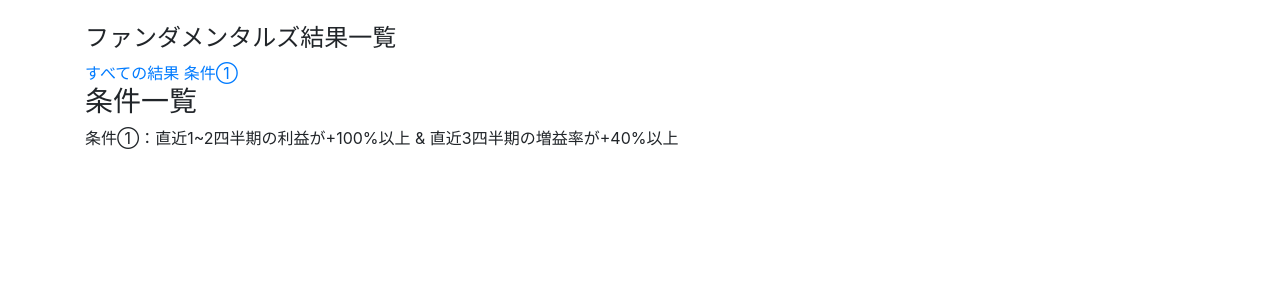
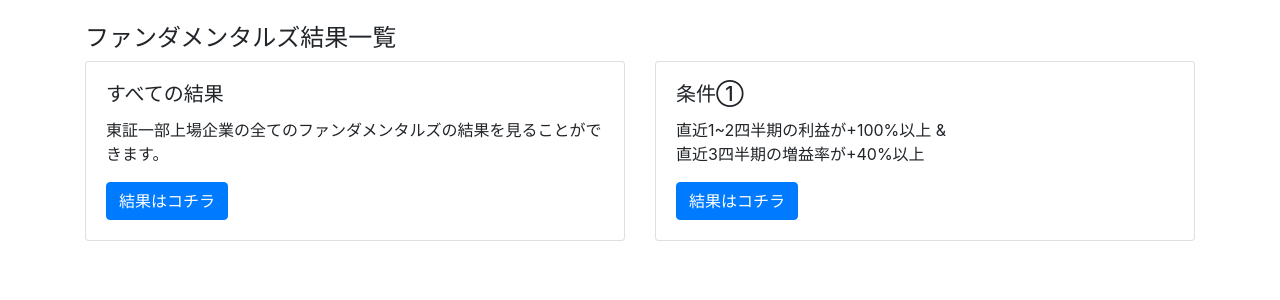
Before and after one commit to masa-rock/test210515, a Django app: page /fanda/ in a window 1280 px wide. Shown: the part 56-356 px from the top of the page. Run offline with Django 3.2, Linux system fonts and the light colour scheme; some libraries are stand-ins or nearby versions.

Commit message:
bootstrapで見た目を整えた

```diff
--- a/app_1/settings.py
+++ b/app_1/settings.py
@@ -27,7 +27,7 @@ SECRET_KEY = 'django-insecure-gk2*e2h#ya!5e=7k5)z$)qf9-39hj&053zev0&-1z)2v5rrye-
 import django_heroku
 
 # 本番公開する場合はDEBUG = Falseにすること！！！！ 210610
-DEBUG = False
+DEBUG = True
 
 ALLOWED_HOSTS = ['127.0.0.1','.herokuapp.com']
 
--- a/test_app/templates/test_app/fanda.html
+++ b/test_app/templates/test_app/fanda.html
@@ -2,15 +2,25 @@
 {% block main %}
 <h4>ファンダメンタルズ結果一覧</h4>
 
-<div>
-  <a href="{% url 'test_app:fanda_all' %}" >すべての結果</a>
-  <a href="{% url 'test_app:fanda_test1' %}" >条件①</a>
+<div class="row">
+  <div class="col-sm-6">
+    <div class="card">
+      <div class="card-body">
+        <h5 class="card-title">すべての結果</h5>
+        <p class="card-text">東証一部上場企業の全てのファンダメンタルズの結果を見ることができます。</p>
+        <a href="{% url 'test_app:fanda_all' %}" class="btn btn-primary">結果はコチラ</a>
+      </div>
+    </div>
+  </div>
+  <div class="col-sm-6">
+    <div class="card">
+      <div class="card-body">
+        <h5 class="card-title">条件①</h5>
+        <p class="card-text">直近1~2四半期の利益が+100%以上 & <br>直近3四半期の増益率が+40%以上</p>
+        <a href="{% url 'test_app:fanda_test1' %}" class="btn btn-primary">結果はコチラ</a>
+      </div>
+    </div>
+  </div>
 </div>
 
-<div>
-  <h3>条件一覧<br></h3>
-  <p>条件①：直近1~2四半期の利益が+100%以上 & 直近3四半期の増益率が+40%以上<br></p>
-</div>
-
-
 {% endblock %}
```
Also changed, not shown: test_app/templates/test_app/real.html (+22 -1 lines).
